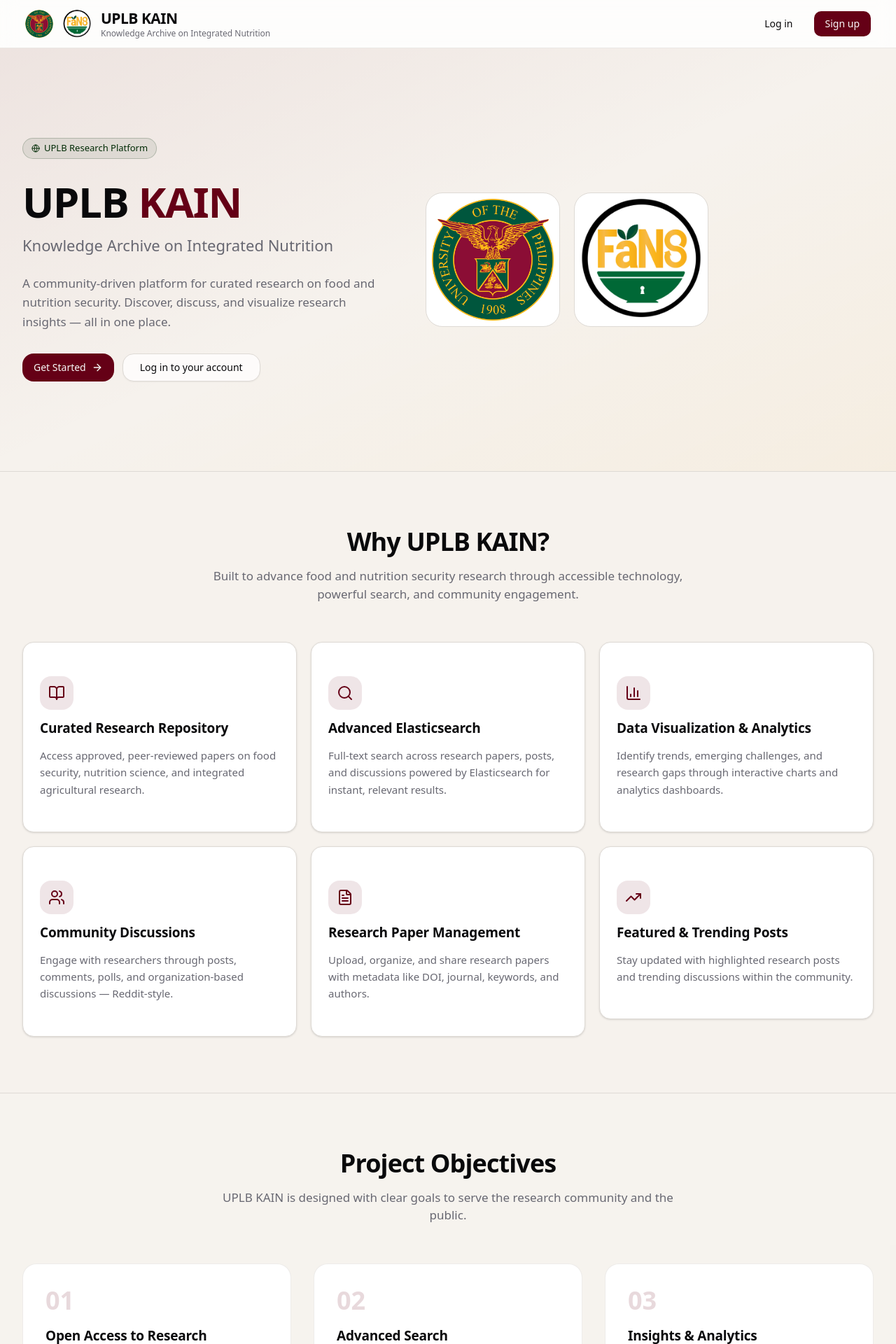
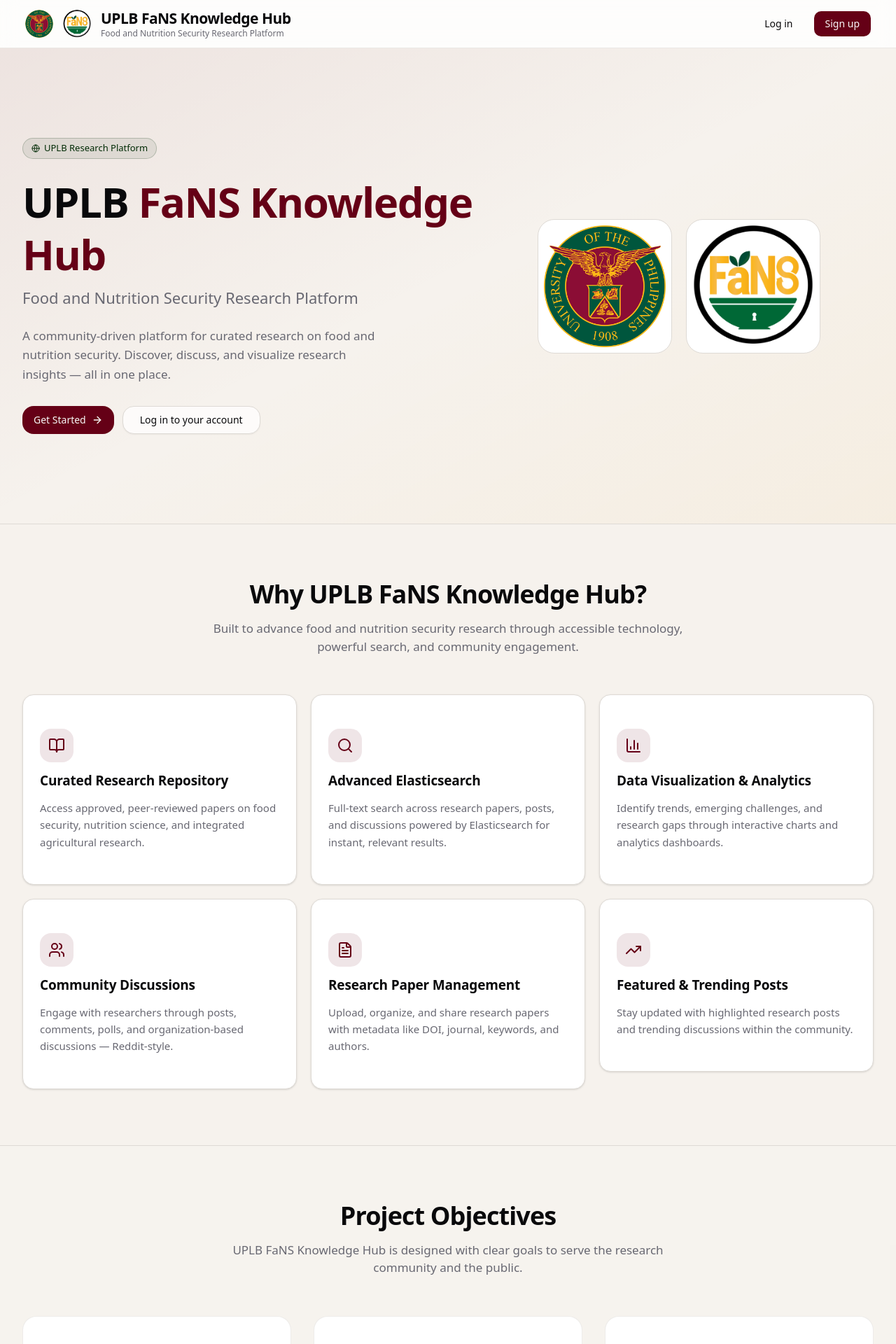
Before and after one commit to josegabrielsantos/Santos_SP_Final, a Next.js app: page / in a window 1280 px wide. Shown: the top 1920 px of the page at 70% size. Built offline with nearby package versions, Linux system fonts and the light colour scheme; no server answers.

Commit message:
temp remove uplb kain branding

```diff
--- a/app/admin/page.tsx
+++ b/app/admin/page.tsx
@@ -97,7 +97,7 @@
           </p>
           <h1 className="text-[28px] text-foreground">Dashboard</h1>
           <p className="mt-1 text-[15px] text-muted-foreground">
-            Overview of the UPLB KAIN platform
+            Overview of the UPLB FaNS Knowledge Hub platform
           </p>
         </div>
         <CreateAnnouncementDialog>
--- a/app/analytics/page.tsx
+++ b/app/analytics/page.tsx
@@ -45,7 +45,7 @@
           <div className="mb-6">
             <h1 className="text-[26px] font-bold tracking-tight text-foreground">Research Trends</h1>
             <p className="mt-1 text-[14px] text-muted-foreground">
-              Aggregated insights from papers and knowledge shared on UPLB KAIN
+              Aggregated insights from papers and knowledge shared on UPLB FaNS Knowledge Hub
             </p>
           </div>
 
--- a/app/layout.tsx
+++ b/app/layout.tsx
@@ -27,7 +27,7 @@
 });
 
 export const metadata: Metadata = {
-  title: 'UPLB KAIN — Knowledge Archive on Integrated Nutrition',
+  title: 'UPLB FaNS Knowledge Hub',
   description: 'A platform for curated research on food and nutrition security powered by UPLB.',
 };
 
--- a/app/login/page.tsx
+++ b/app/login/page.tsx
@@ -53,13 +53,13 @@
             className="text-[20px] font-bold tracking-tight"
             style={{ fontFamily: 'var(--font-heading)' }}
           >
-            UPLB KAIN
+            UPLB FaNS Knowledge Hub
           </span>
         </div>
 
         <div className="flex flex-col gap-6">
           <h2 className="text-[42px] leading-tight text-primary-foreground">
-            Welcome back to UPLB KAIN
+            Welcome back to UPLB FaNS Knowledge Hub
           </h2>
           <p className="text-[18px] text-primary-foreground/80 leading-relaxed max-w-sm">
             Your knowledge archive on food and nutrition security. Sign in to access
@@ -80,7 +80,7 @@
         </div>
 
         <p className="text-[13px] text-primary-foreground/50">
-          &copy; {new Date().getFullYear()} UPLB KAIN — Knowledge Archive on Integrated Nutrition
+          &copy; {new Date().getFullYear()} UPLB FaNS Knowledge Hub
         </p>
       </div>
 
@@ -132,13 +132,13 @@
                       className="text-[13px] font-semibold tracking-widest uppercase text-kain-green mb-1"
                       style={{ fontFamily: 'var(--font-heading)' }}
                     >
-                      UPLB KAIN
+                      UPLB FaNS Knowledge Hub
                     </p>
                     <h1 className="text-[26px] text-foreground">
                       Welcome back
                     </h1>
                     <p className="mt-1 text-[15px] text-muted-foreground">
-                      Sign in to continue to UPLB KAIN
+                      Sign in to continue to UPLB FaNS Knowledge Hub
                     </p>
                   </div>
                 </div>
@@ -201,7 +201,7 @@
         {/* Bottom footer (mobile only) */}
         <footer className="flex justify-center pb-7 lg:hidden">
           <p className="text-[13px] text-muted-foreground">
-            &copy; {new Date().getFullYear()} UPLB KAIN — Knowledge Archive on Integrated Nutrition
+            &copy; {new Date().getFullYear()} UPLB FaNS Knowledge Hub
           </p>
         </footer>
       </div>
--- a/app/organizations/page.tsx
+++ b/app/organizations/page.tsx
@@ -66,7 +66,7 @@
                   Organizations
                 </h1>
                 <p className="mt-1.5 text-[16px] text-muted-foreground">
-                  Browse research organizations and groups on UPLB KAIN
+                  Browse research organizations and groups on UPLB FaNS Knowledge Hub
                 </p>
               </div>
               <div className="flex items-center gap-3">
--- a/app/page.tsx
+++ b/app/page.tsx
@@ -76,7 +76,7 @@
                 variants={fadeUp}
               >
                 UPLB{' '}
-                <span className="text-primary">KAIN</span>
+                <span className="text-primary">FaNS Knowledge Hub</span>
               </motion.h1>
 
               <motion.p
@@ -84,7 +84,7 @@
                 style={{ fontFamily: 'var(--font-heading)' }}
                 variants={fadeUp}
               >
-                Knowledge Archive on Integrated Nutrition
+                Food and Nutrition Security Research Platform
               </motion.p>
 
               <motion.p
@@ -154,7 +154,7 @@
           transition={{ duration: 0.4 }}
         >
           <h2 className="text-3xl tracking-tight text-foreground sm:text-4xl">
-            Why UPLB KAIN?
+            Why UPLB FaNS Knowledge Hub?
           </h2>
           <p className="mx-auto mt-4 max-w-2xl text-[17px] text-muted-foreground">
             Built to advance food and nutrition security research through accessible
@@ -230,7 +230,7 @@
               Project Objectives
             </h2>
             <p className="mx-auto mt-4 max-w-2xl text-[17px] text-muted-foreground">
-              UPLB KAIN is designed with clear goals to serve the research community
+              UPLB FaNS Knowledge Hub is designed with clear goals to serve the research community
               and the public.
             </p>
           </motion.div>
@@ -291,7 +291,7 @@
             </h2>
             <p className="max-w-md text-[16px] text-muted-foreground">
               Sign in with your Google account to start browsing curated research,
-              join discussions, and contribute to the UPLB KAIN community.
+              join discussions, and contribute to the UPLB FaNS Knowledge Hub community.
             </p>
             <div className="flex gap-3">
               <Button size="lg" className="bg-primary text-primary-foreground hover:bg-primary/90 rounded-xl gap-2" asChild>
@@ -317,7 +317,7 @@
               className="text-[15px] font-semibold text-foreground"
               style={{ fontFamily: 'var(--font-heading)' }}
             >
-              UPLB KAIN
+              UPLB FaNS Knowledge Hub
             </span>
           </div>
           <div className="flex flex-wrap justify-center gap-x-6 gap-y-2 text-[14px] text-muted-foreground sm:justify-start">
@@ -328,7 +328,7 @@
           </div>
           <p className="text-[13px] text-muted-foreground">
             &copy; {new Date().getFullYear()} University of the Philippines Los Baños.
-            Knowledge Archive on Integrated Nutrition.
+            FaNS Knowledge Hub.
           </p>
         </div>
       </footer>
--- a/app/signup/page.tsx
+++ b/app/signup/page.tsx
@@ -59,14 +59,14 @@
             className="text-[20px] font-bold tracking-tight"
             style={{ fontFamily: 'var(--font-heading)' }}
           >
-            UPLB KAIN
+            UPLB FaNS Knowledge Hub
           </span>
         </div>
 
         <div className="flex flex-col gap-7">
           <div>
             <h2 className="text-[42px] leading-tight text-primary-foreground">
-              Join UPLB KAIN today
+              Join UPLB FaNS Knowledge Hub today
             </h2>
             <p className="mt-3 text-[18px] text-primary-foreground/80 leading-relaxed max-w-sm">
               The knowledge archive on food and nutrition security for the UPLB community.
@@ -87,7 +87,7 @@
         </div>
 
         <p className="text-[13px] text-primary-foreground/50">
-          &copy; {new Date().getFullYear()} UPLB KAIN — Knowledge Archive on Integrated Nutrition
+          &copy; {new Date().getFullYear()} UPLB FaNS Knowledge Hub
         </p>
       </div>
 
@@ -138,13 +138,13 @@
                       className="text-[13px] font-semibold tracking-widest uppercase text-kain-green mb-1"
                       style={{ fontFamily: 'var(--font-heading)' }}
                     >
-                      UPLB KAIN
+                      UPLB FaNS Knowledge Hub
                     </p>
                     <h1 className="text-[26px] text-foreground">
                       Create your account
                     </h1>
                     <p className="mt-1 text-[15px] text-muted-foreground">
-                      Join UPLB KAIN in one click
+                      Join UPLB FaNS Knowledge Hub in one click
                     </p>
                   </div>
                 </div>
@@ -222,7 +222,7 @@
         {/* Bottom footer (mobile only) */}
         <footer className="flex justify-center pb-7 lg:hidden">
           <p className="text-[13px] text-muted-foreground">
-            &copy; {new Date().getFullYear()} UPLB KAIN — Knowledge Archive on Integrated Nutrition
+            &copy; {new Date().getFullYear()} UPLB FaNS Knowledge Hub
           </p>
         </footer>
       </div>
--- a/components/feedback/sus-modal.tsx
+++ b/components/feedback/sus-modal.tsx
@@ -64,7 +64,7 @@
         {submitted ? (
           <div className="flex flex-col items-center gap-3 py-10 text-center">
             <p className="text-[17px] font-semibold text-foreground">Thank you for your feedback!</p>
-            <p className="text-[15px] text-muted-foreground">Your responses help us improve UPLB KAIN.</p>
+            <p className="text-[15px] text-muted-foreground">Your responses help us improve UPLB FaNS Knowledge Hub.</p>
             <Button onClick={handleClose} className="mt-2">Close</Button>
           </div>
         ) : (
--- a/components/layout/authenticated-navbar.tsx
+++ b/components/layout/authenticated-navbar.tsx
@@ -78,7 +78,7 @@
           <Image src="/uplb_logo.png" alt="UPLB" width={34} height={34} className="rounded-full ring-2 ring-white/20" />
           <Image src="/FaNS_logo.png" alt="FaNS" width={34} height={34} className="rounded-full ring-2 ring-white/20" />
           <span className="hidden text-[19px] font-bold tracking-tight text-white lg:block font-heading">
-            UPLB KAIN
+            UPLB FaNS Knowledge Hub
           </span>
         </Link>
 
--- a/components/layout/navbar.tsx
+++ b/components/layout/navbar.tsx
@@ -39,10 +39,10 @@
           />
           <div className="flex flex-col leading-tight">
             <span className="text-[21px] font-bold tracking-tight text-foreground">
-              UPLB KAIN
+              UPLB FaNS Knowledge Hub
             </span>
             <span className="hidden text-[12px] text-muted-foreground sm:block">
-              Knowledge Archive on Integrated Nutrition
+              Food and Nutrition Security Research Platform
             </span>
           </div>
         </Link>
--- a/components/layout/sidebar.tsx
+++ b/components/layout/sidebar.tsx
@@ -143,7 +143,7 @@
       {/* Footer */}
       <div className="border-t border-border/40 px-4 py-3">
         <p className="text-[11px] text-muted-foreground/50 text-center">
-          UPLB KAIN · ISC-FaNS
+          UPLB FaNS Knowledge Hub
         </p>
       </div>
     </aside>
```
